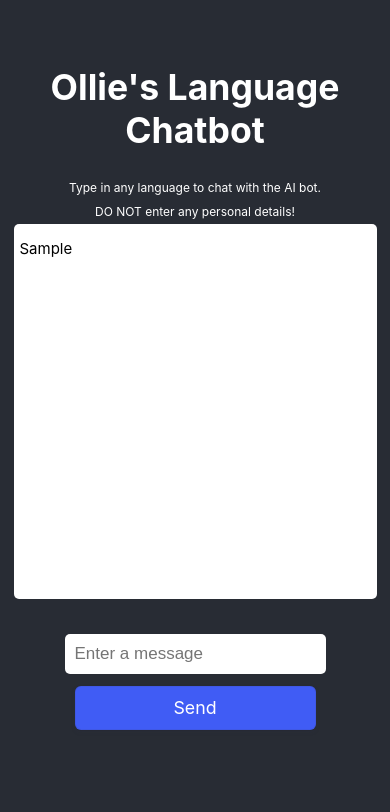
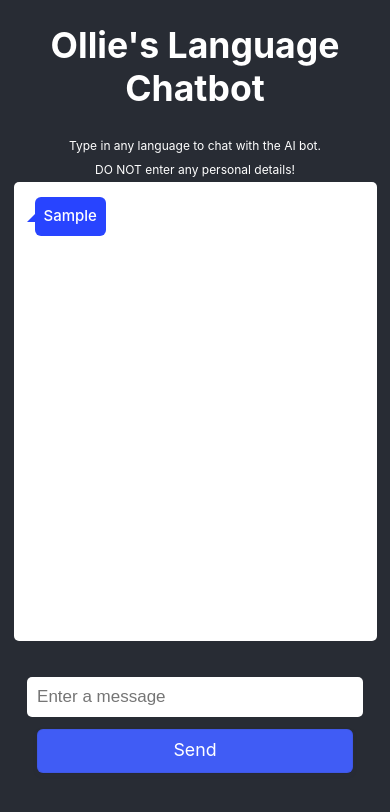
Before and after one commit to OliverArmstrongDev/languagechat, a React (Create React App) app: page / in a window 390 px wide. Both pictures are taken after typing "Sample" into the empty fields and a click on the button "Send". Shown: the top 812 px of the page. Built offline with nearby package versions, Linux system fonts and the light colour scheme; no server answers.

Commit message:
chat message colours

```diff
--- a/src/components/ChatWindow.css
+++ b/src/components/ChatWindow.css
@@ -1,4 +1,4 @@
-.chatwindow-container{
+.chatwindow-container {
   display: flex;
   flex-direction: column;
   margin-bottom: 4em;
@@ -9,17 +9,16 @@ p {
   line-height: 0;
 }
 
-.chatform{
+.chatform {
   display: flex;
   flex-direction: column;
-    height: 60vh;
-    width: 90vw;
+  height: 70vh;
+  width: 60vw;
   margin-left: auto;
   margin-right: auto;
   align-items: center;
-
 }
-.message-container{
+.message-container {
   background-color: #fff;
   color: black;
   height: 100%;
@@ -31,14 +30,12 @@ p {
   padding-right: 6px;
   border-radius: 5px;
   border: none;
-
 }
 .message-container p {
   font-size: 15px;
   line-height: 1.3rem;
-
 }
-.message-input{
+.message-input {
   width: 100%;
   padding: 10px;
   font-size: 17px;
@@ -46,18 +43,20 @@ p {
   border: none;
 }
 
-.btn-submit{
+.btn-submit {
   margin-top: 1em;
   appearance: button;
   backface-visibility: hidden;
   background-color: #405cf5;
   border-radius: 6px;
   border-width: 0;
-  box-shadow: rgba(50, 50, 93, .1) 0 0 0 1px inset,rgba(50, 50, 93, .1) 0 2px 5px 0,rgba(0, 0, 0, .07) 0 1px 1px 0;
+  box-shadow: rgba(50, 50, 93, 0.1) 0 0 0 1px inset,
+    rgba(50, 50, 93, 0.1) 0 2px 5px 0, rgba(0, 0, 0, 0.07) 0 1px 1px 0;
   box-sizing: border-box;
   color: #fff;
   cursor: pointer;
-  font-family: -apple-system,system-ui,"Segoe UI",Roboto,"Helvetica Neue",Ubuntu,sans-serif;
+  font-family: -apple-system, system-ui, 'Segoe UI', Roboto, 'Helvetica Neue',
+    Ubuntu, sans-serif;
   font-size: 100%;
   height: 44px;
   line-height: 1.15;
@@ -69,19 +68,89 @@ p {
   text-align: center;
   text-transform: none;
   transform: translateZ(0);
-  transition: all .2s,box-shadow .08s ease-in;
+  transition: all 0.2s, box-shadow 0.08s ease-in;
   user-select: none;
   -webkit-user-select: none;
   touch-action: manipulation;
   width: 100%;
 }
-#message-button:hover{
-    background-color:rgb(172, 21, 21);
+#message-button:hover {
+  background-color: rgb(172, 21, 21);
   cursor: pointer;
 }
-.message-controls{
+.message-controls {
   display: flex;
   flex-direction: column;
   justify-content: center;
   align-items: center;
+  width: 90%;
+
 }
+
+.message-bubble-human {
+  position: relative;
+  background: #2844ff;
+  border-radius: 0.4em;
+  width: fit-content;
+  padding: 0.6em;
+  margin-bottom: 3em;
+  margin-left: 1em;
+  color: #fff;
+  font-weight: 500;
+}
+.message-bubble-human:after {
+    content: '';
+    position: absolute;
+    left: 0;
+    top: 50%;
+    width: 0;
+    height: 0;
+    border: 15px solid transparent;
+    border-right-color: #2844ff;
+    border-left: 0;
+    border-bottom: 0;
+    margin-top: -9px;
+    margin-left: -8px;
+  }
+
+.message-bubble-bot {
+  position: relative;
+  background: #d3cfcf;
+  border-radius: 0.4em;
+  width: fit-content;
+  padding: 1em;
+  margin-bottom: 3em;
+  color: #000;
+  font-weight: 500;
+  margin-left: auto;
+  margin-right: 1em;
+}
+
+
+.message-bubble-bot:after {
+    content: '';
+	position: absolute;
+	right: 0;
+	top: 50%;
+	width: 0;
+	height: 0;
+	border: 15px solid transparent;
+	border-left-color: #d3cfcf;
+	border-right: 0;
+	border-bottom: 0;
+	margin-top: -9px;
+	margin-right: -8px;
+}
+
+@media only screen and (max-width: 400px) {
+    .chatform {
+        display: flex;
+        flex-direction: column;
+        height: 70vh;
+        width: 90vw;
+        margin-left: auto;
+        margin-right: auto;
+        align-items: center;
+      }
+
+  }
--- a/src/components/ChatWindow.jsx
+++ b/src/components/ChatWindow.jsx
@@ -5,23 +5,21 @@ const ChatWindow = () => {
   const [newMessage, setNewMessage] = useState('')
   const [messageArray, setMessageArray] = useState([])
 
-  const apiUrl = process.env.REACT_APP_API_URL;
-  console.log(apiUrl)
 
+  const apiUrl = process.env.REACT_APP_API_URL
 
   const handleSubmit = async (e) => {
     e.preventDefault()
     if (newMessage !== '') {
-        setNewMessage('')
+      setNewMessage('')
       setMessageArray((oldArray) => [...oldArray, newMessage])
 
-      const result = await postData(apiUrl , {
+      const result = await postData(apiUrl, {
         prompt: newMessage,
       })
 
       if (result.message) {
         setMessageArray((oldArray) => [...oldArray, result.message])
-
       }
     }
   }
@@ -56,7 +54,7 @@ const ChatWindow = () => {
       <form onSubmit={handleSubmit} className="chatform">
         <div className="message-container">
           {messageArray.map((message, idx) => {
-            return <p key={idx}>{message}</p>
+            return <p className={idx %2 ? 'message-bubble-bot' : 'message-bubble-human'} key={idx}>{message}</p>
           })}
         </div>
 
@@ -68,7 +66,7 @@ const ChatWindow = () => {
             value={newMessage}
           />
           <button
-          id='message-button'
+            id="message-button"
             className="btn-submit"
             onClick={(e) => handleSubmit(e)}
             type="submit"
@@ -76,7 +74,7 @@ const ChatWindow = () => {
             Send
           </button>
         </div>
-       </form>
+      </form>
     </div>
   )
 }
```
Lines whose indentation alone changed are shown as unchanged.
